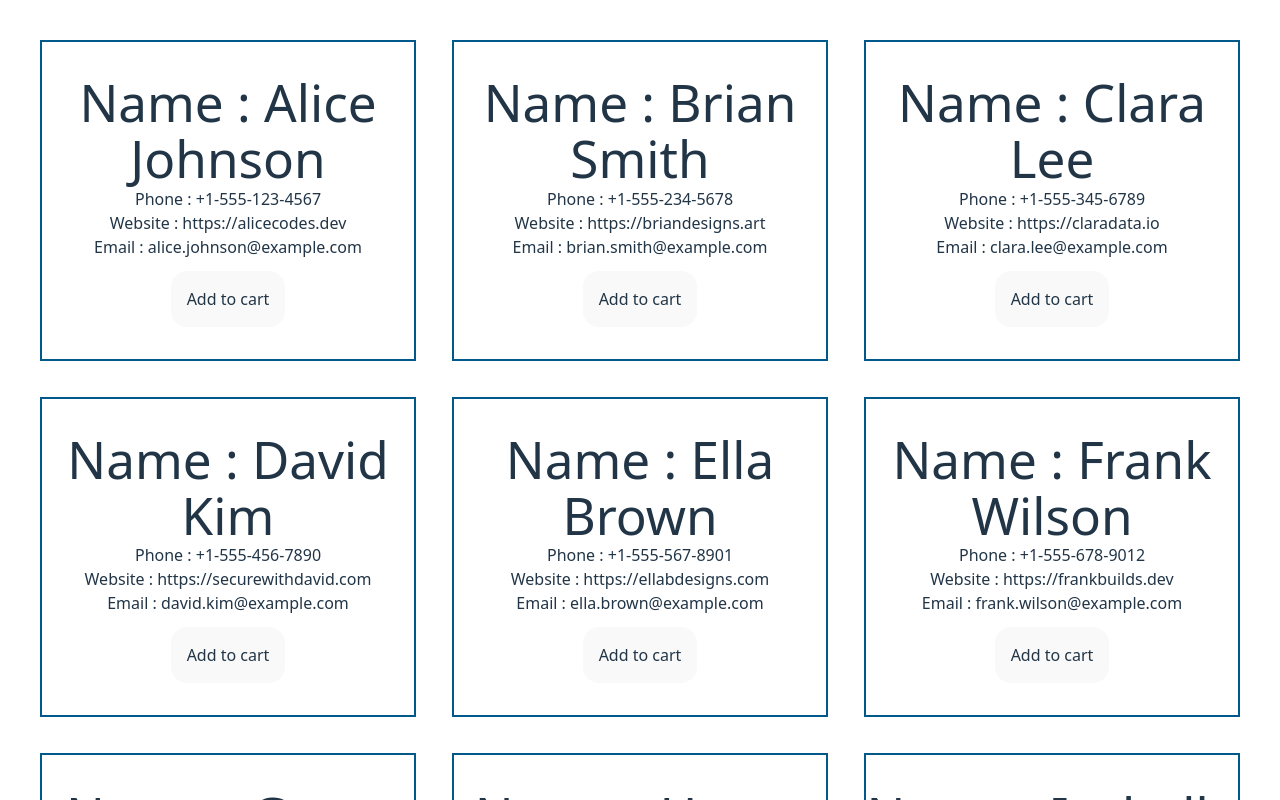
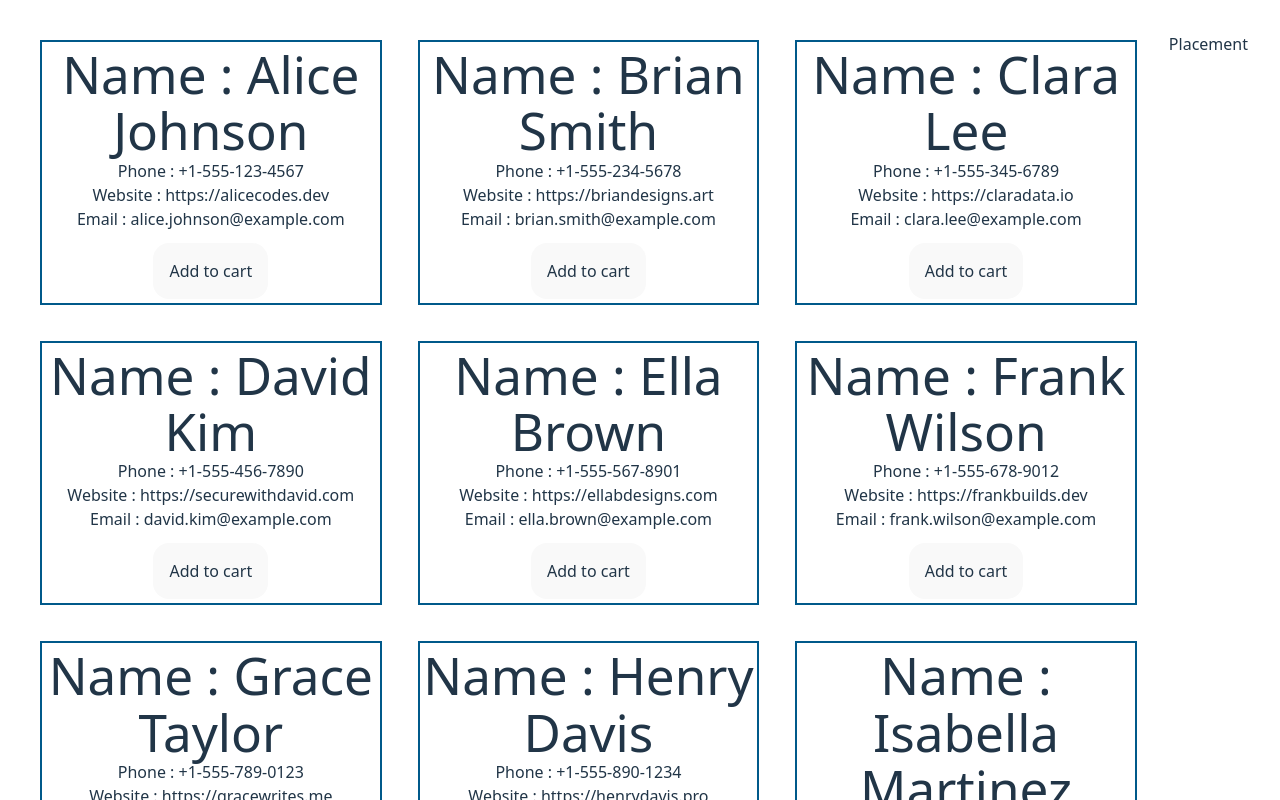
Before and after one commit to HasibCoderLab/Simple-Add-to-Cart-System, a React (Vite) app: page / in a window 1280 px wide. Shown: the top 800 px of the page. Built offline with nearby package versions, Linux system fonts and the light colour scheme.

Commit message:
create compo..

```diff
--- a/src/App.jsx
+++ b/src/App.jsx
@@ -1,5 +1,6 @@
 
 import './App.css'
+import Placement from './components/Placement/Placement'
 import Products from './components/Products'
 
 
@@ -7,8 +8,9 @@ function App() {
 
 
   return (
-  <div>
+  <div className ='flex gap-x-6'>
    <Products></Products>
+   <Placement></Placement>
   </div>
   )
 }
--- /dev/null
+++ b/src/components/Placement/Placement.jsx
@@ -0,0 +1,11 @@
+import React from 'react'
+
+const Placement = () => {
+  return (
+    <div>
+        Placement
+    </div>
+  )
+}
+
+export default Placement
--- a/src/components/Product/Product.jsx
+++ b/src/components/Product/Product.jsx
@@ -4,7 +4,7 @@ const Product = ({product}) => {
  const {name, phone,website,email} =    product;
 
   return (
-    <div className='border-2 border-sky-800 m-2 py-8'>
+    <div className='border-2 border-sky-800 m-2 py-8 sm:py-1 '>
         <h1>Name : {name} </h1>
         <p>Phone : {phone} </p>
         <h2>Website : {website} </h2>
--- a/src/components/Products.jsx
+++ b/src/components/Products.jsx
@@ -11,7 +11,7 @@ const Products = () => {
 
     },[])
   return (
-    <div className='grid grid-cols-1 sm:grid-cols-2 lg:grid-cols-3 gap-5'>
+    <div className='grid grid-cols-1 sm:grid-cols-1 lg:grid-cols-3 gap-5'>
         {
             products.map(product => <Product
             key = {product.id}
```
